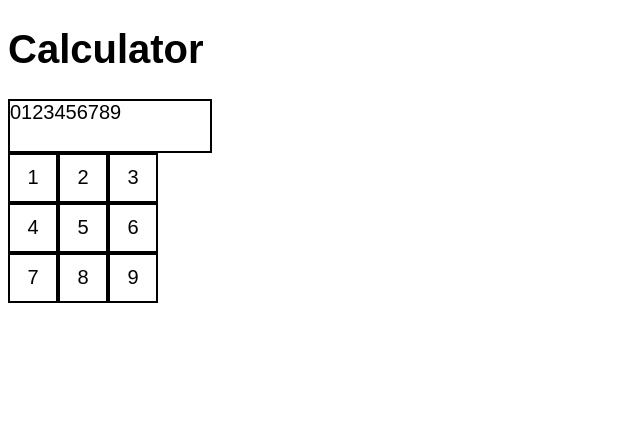
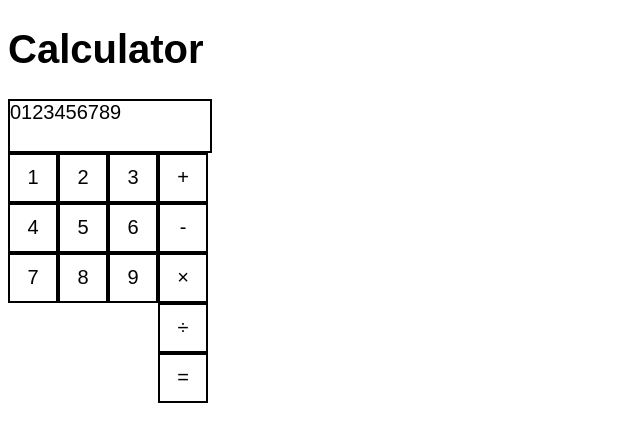
Before and after one commit to clinckzone/calculator-react, a React (Create React App) app: page / in a window 1280 px wide. Shown: the top 442 px of the page, without its empty margins (0-640 px from the left). Built offline with nearby package versions, Linux system fonts and the light colour scheme.

Commit message:
Add operator pad to the calculator

```diff
--- a/src/components/Board.js
+++ b/src/components/Board.js
@@ -1,16 +1,25 @@
 import React from 'react';
 import Screen from './Screen';
 import Numpad from './Numpad';
+import Operatorpad from './Operatorpad';
 
 class Board extends React.Component {
   render() {
     return (
       <div style={boardStyle}>
         <Screen/>
-        <Numpad/>
+        <div style={compositionStyle1}>
+          <Numpad/>
+          <Operatorpad/>
+        </div>
       </div>
     );
   }
+}
+
+const compositionStyle1 = {
+  display: 'flex',
+  flexDirection: 'row',
 }
 
 const boardStyle = {
--- /dev/null
+++ b/src/components/OperatorPad.js
@@ -0,0 +1,26 @@
+import React from 'react';
+import Button from './Button'
+
+class Operatorpad extends React.Component {
+  generateLayout() {
+    const layout = [
+      <div><Button value="+"/></div>,
+      <div><Button value="-"/></div>,
+      <div><Button value="×"/></div>,
+      <div><Button value="÷"/></div>,
+      <div><Button value="="/></div>,
+    ];
+    return layout;
+  }
+
+  render() {
+    const layout = this.generateLayout();
+    return (
+      <div>
+        {layout}
+      </div>
+    );
+  }
+}
+
+export default Operatorpad;
```
